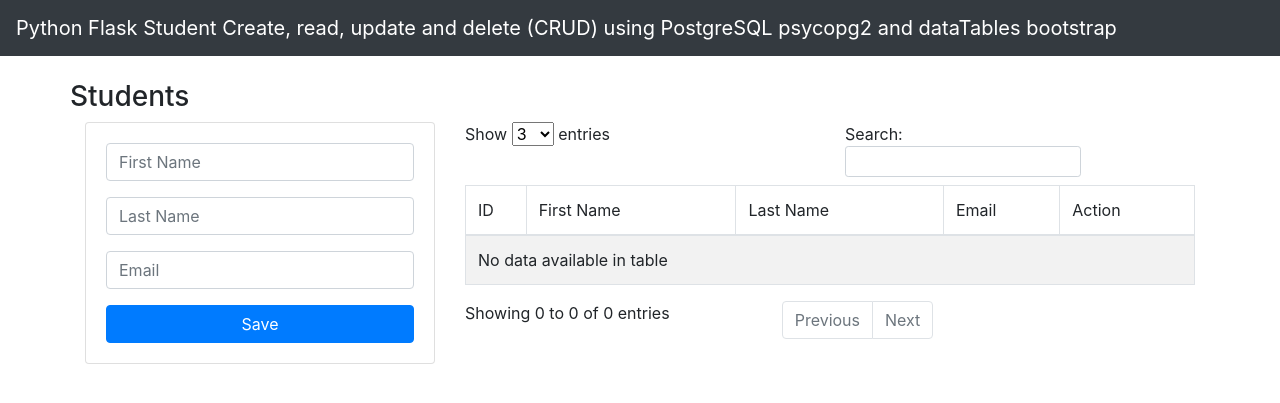
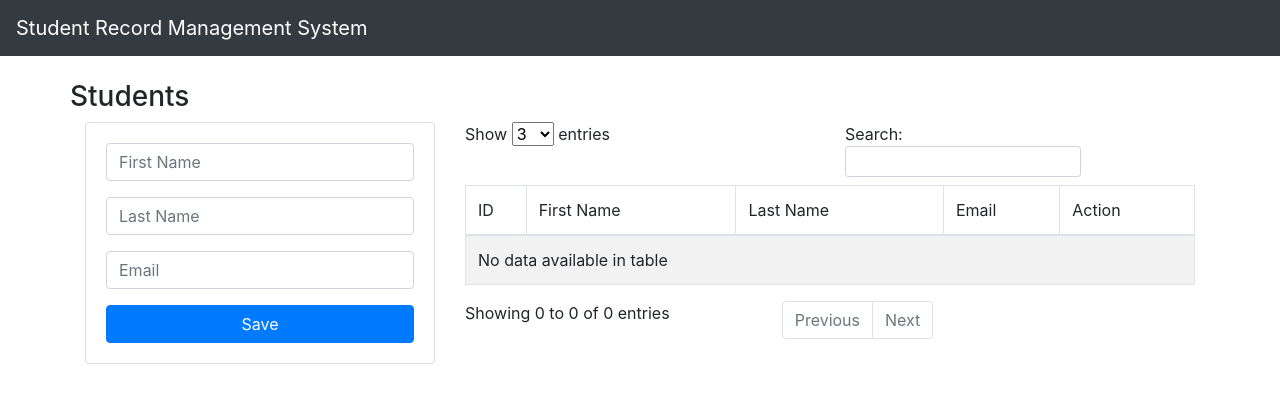
Before and after one commit to KrishnaRauniyar/student_record_flask_postgres, a Flask app: page / in a window 1280 px wide. Shown: the top 403 px of the page. Run offline with Flask 2, Linux system fonts and the light colour scheme; data that the repository does not hold is empty; some libraries are stand-ins or nearby versions.

Commit message:
Gunicorn added

```diff
--- a/requirements.txt
+++ b/requirements.txt
@@ -8,3 +8,5 @@ psycopg2==2.9.1
 typing-extensions==3.10.0.2
 Werkzeug==2.0.2
 zipp==3.6.0
+dataclasses==0.8
+gunicorn==20.1.0
--- a/templates/layout.html
+++ b/templates/layout.html
@@ -13,8 +13,7 @@
 </head>
 <body>
 <nav class="navbar navbar-dark bg-dark">
-    <a class="navbar-brand" href="/">Python Flask Student Create, read, update and delete (CRUD) using PostgreSQL
-        psycopg2 and dataTables bootstrap</a>
+    <a class="navbar-brand" href="/">Student Record Management System</a>
 </nav>
 
 <div class="container pt-4">
```
